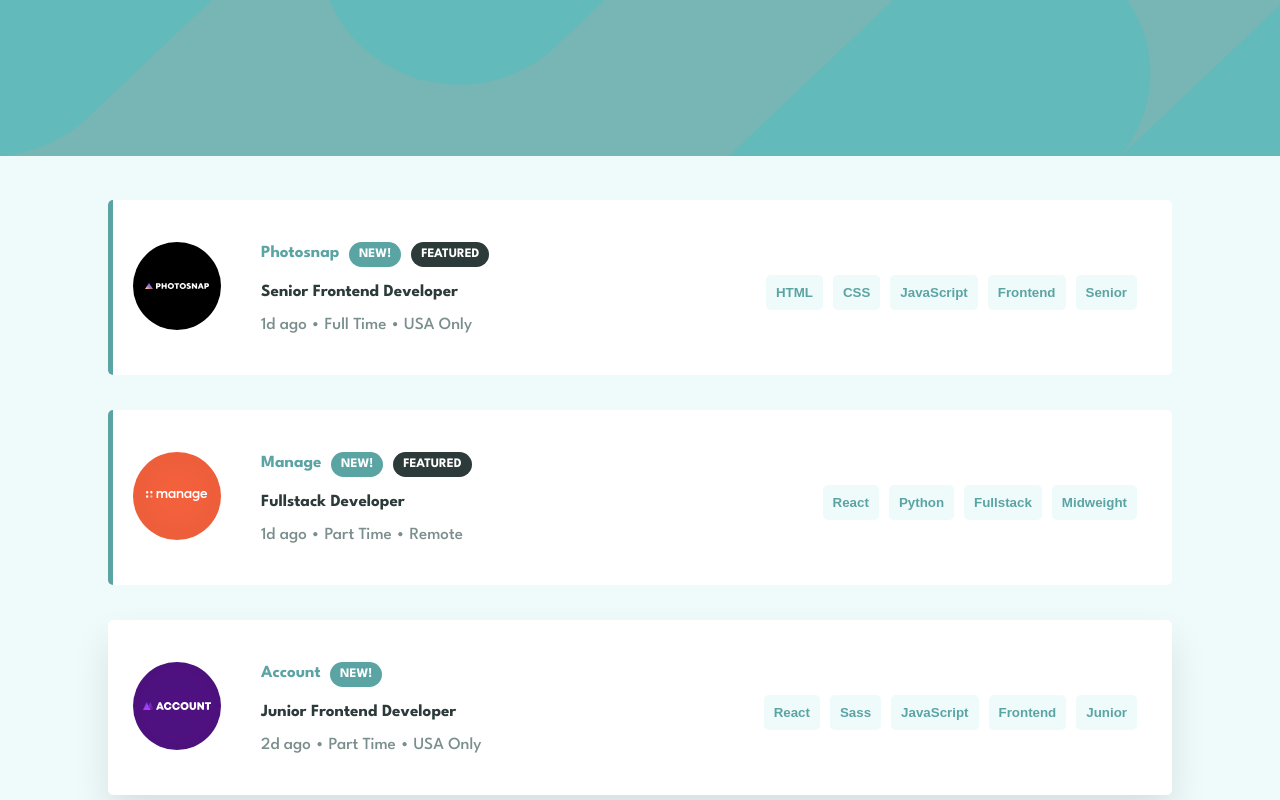
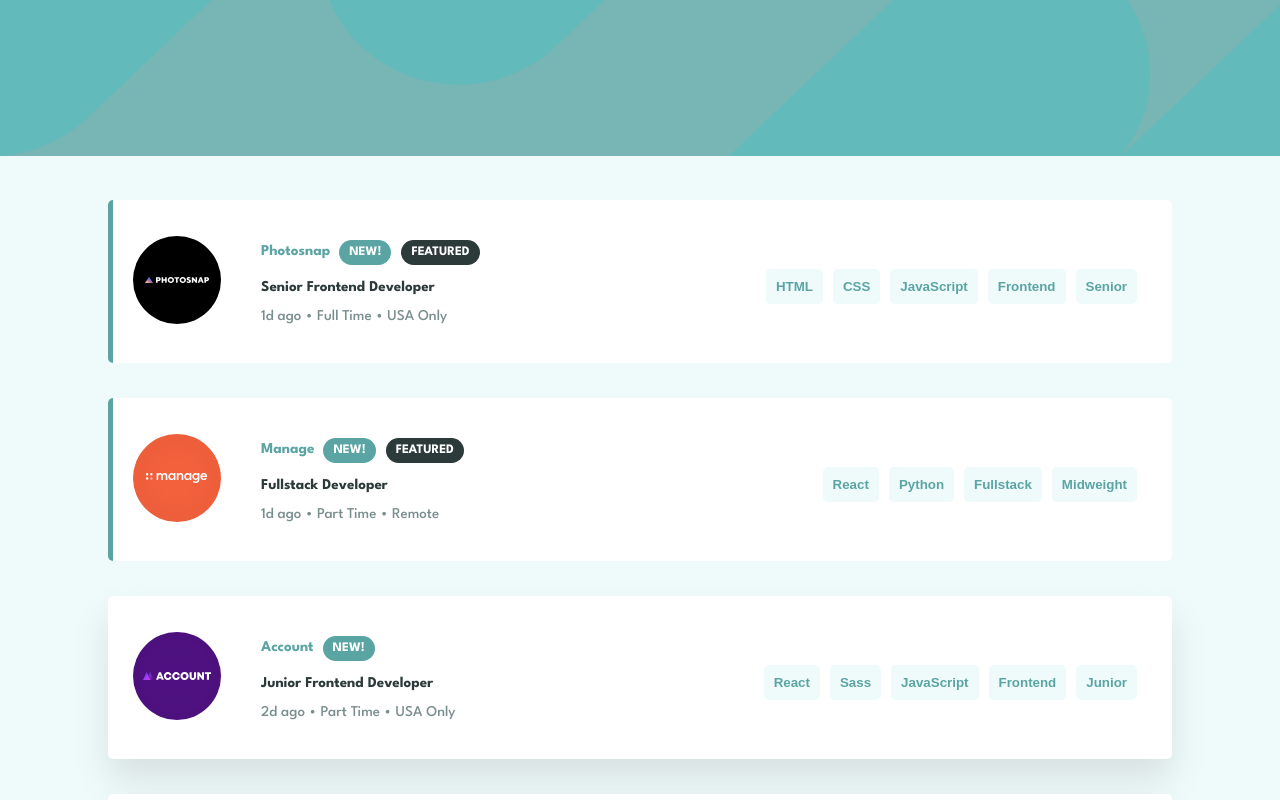
Before and after one commit to valleyman89/Frontend-Mentor-job-listings-app, a React (Create React App) app: page / in a window 1280 px wide. Shown: the top 800 px of the page. Built offline with nearby package versions, Linux system fonts and the light colour scheme.

Commit message:
adjust font sizes

```diff
--- a/src/index.css
+++ b/src/index.css
@@ -25,13 +25,14 @@
   background-repeat: repeat-x;
   background-size: auto;
   font-family: "League Spartan", sans-serif;
-  font-size: 1.5rem;
+  font-size: 1.6rem;
   font-weight: 500;
 }
 
 @media screen and (min-width: 1000px) {
   body {
     background-image: url(../public/images/bg-header-desktop.svg);
+    font-size: 1.5rem;
   }
 }
 
@@ -157,9 +158,6 @@
   width: 5rem;
 }
 
-.details {
-  font-size: 1.7rem;
-}
 .company {
   color: var(--color-primary);
 }
```
